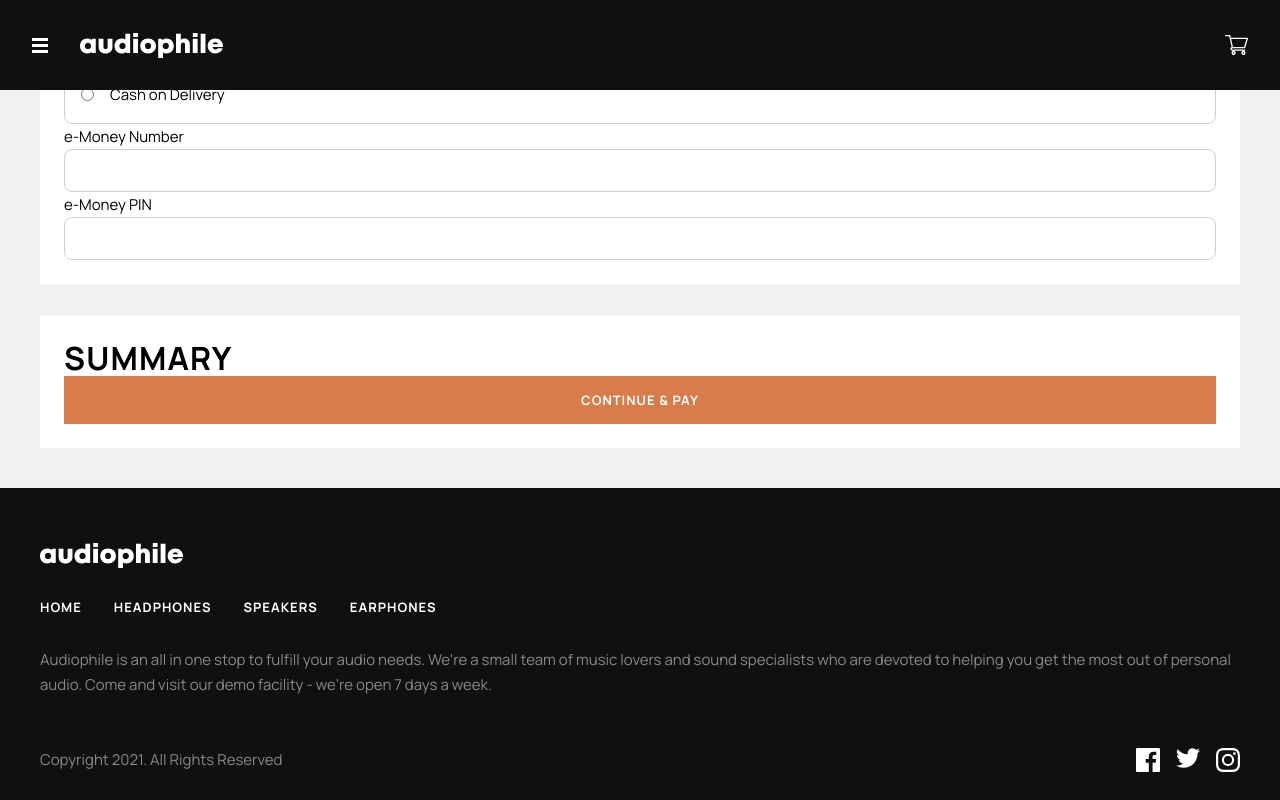
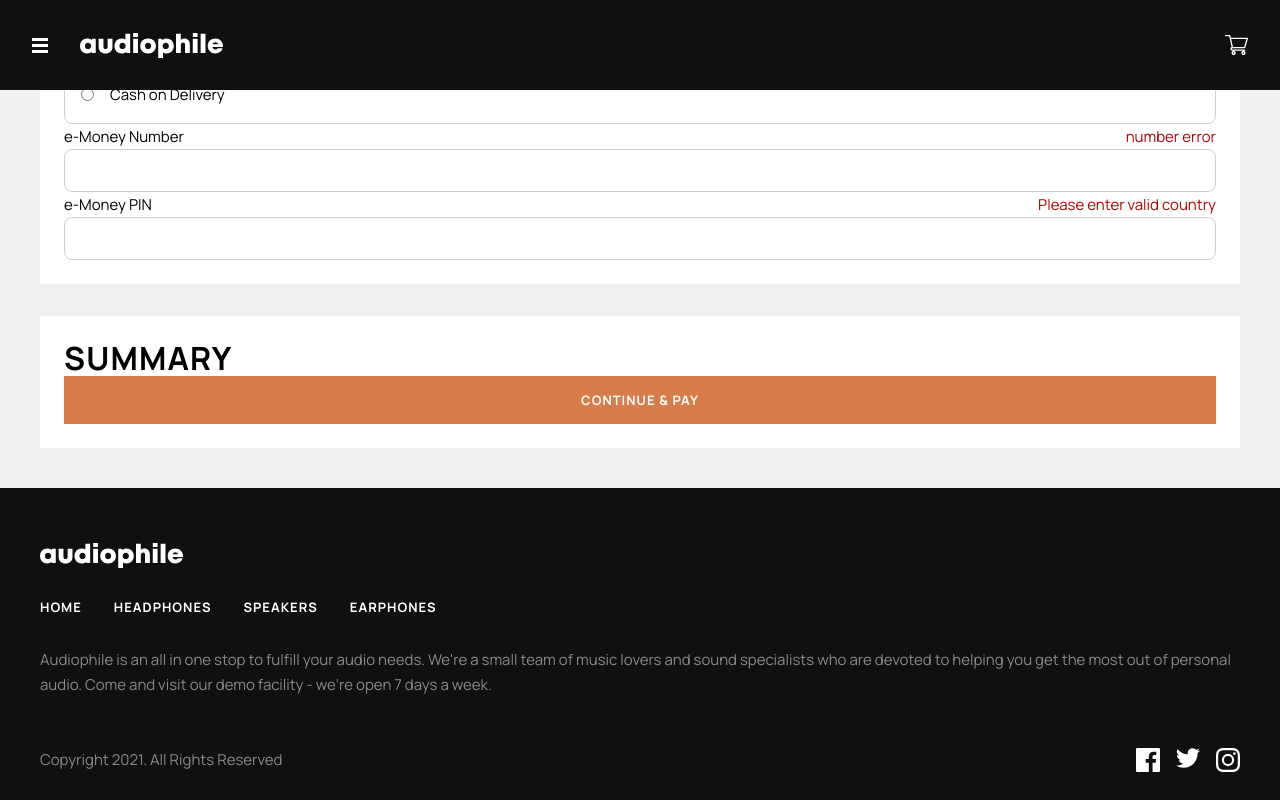
Before and after one commit to russfraze/audiophile-ecommerce-website, a React (Create React App) app: page /checkout in a window 1280 px wide. Both pictures are taken after a click on the button "CONTINUE & PAY". Shown: the part 760-1560 px from the top of the page. Built offline with nearby package versions, Linux system fonts and the light colour scheme.

Commit message:
checkout basic forms functionality finish

```diff
--- a/src/pages/Checkout.js
+++ b/src/pages/Checkout.js
@@ -35,6 +35,18 @@ function Checkout() {
     const [countryTouched, setCountryTouched] = useState(false)
     const countryIsValid = enteredCountry.trim() !== ''
     const enteredCountryIsInvalid = !countryIsValid && countryTouched
+
+    const [enteredMoneyNumber, setEnteredMoneyNumber] = useState('')
+    const [moneyNumberTouched, setMoneyNumberTouched] = useState(false)
+    const moneyNumberIsValid = enteredMoneyNumber.trim().length == 9
+    const enteredMoneyNumberIsInvalid = !moneyNumberIsValid && moneyNumberTouched
+
+    const [enteredMoneyPin, setEnteredMoneyPin] = useState('')
+    const [moneyPinTouched, setMoneyPinTouched] = useState(false)
+    const moneyPinIsValid = enteredMoneyPin.trim().length == 4
+    const enteredMoneyPinIsInvalid = !moneyPinIsValid && moneyPinTouched
+
+
 
 
 
@@ -103,6 +115,25 @@ function Checkout() {
         setCountryTouched(true)
     }
 
+    //------------------------------------------PAYMENT
+
+    const moneyNumInputChangeHandler = (e) => {
+        setEnteredMoneyNumber(e.target.value)
+    }
+
+    const moneyNumInputBlurHandler = () => {
+        setMoneyNumberTouched(true)
+    }
+
+    const moneyPinInputChangeHandler = (e) => {
+        setEnteredMoneyPin(e.target.value)
+    }
+
+    const moneyPinInputBlurHandeler = () => {
+        setMoneyPinTouched(true)
+    }
+
+
     const submitHandler = (e) => {
         e.preventDefault()
 
@@ -113,6 +144,8 @@ function Checkout() {
         setZipTouched(true)
         setCityTouched(true)
         setCountryTouched(true)
+        setMoneyPinTouched(true)
+        setMoneyNumberTouched(true)
 
         if (!nameIsValid) {
             return
@@ -149,6 +182,16 @@ function Checkout() {
         }
         setEnteredCountry('')
 
+        if (!moneyNumberIsValid) {
+            return
+        }
+        setEnteredMoneyNumber('')
+
+        if (!moneyPinIsValid) {
+            return
+        }
+        setEnteredMoneyPin('')
+
         console.log(enteredName)
         console.log(enteredEmail)
         console.log(enteredPhone)
@@ -156,6 +199,8 @@ function Checkout() {
         console.log(enteredCity)
         console.log(enteredZip)
         console.log(enteredCountry)
+        console.log(enteredMoneyNumber)
+        console.log(enteredMoneyPin)
 
         setNameTouched(false)
         setEmailTouched(false)
@@ -164,6 +209,8 @@ function Checkout() {
         setCityTouched(false)
         setZipTouched(false)
         setCountryTouched(false)
+        setMoneyNumberTouched(false)
+        setMoneyPinTouched(false)
     }
 
 
@@ -239,23 +286,29 @@ function Checkout() {
                     <fieldset>
                         <legend className='black' htmlFor='name'>Payment Method</legend>
                         <div className={styles.radial__field}>
-                            <input type='radio' value='e-money' name='method' id='method1'/>
+                            <input type='radio' value='e-money' name='method' id='method1' />
                             <p className='black'>e-Money</p>
                         </div>
                         <div className={styles.radial__field}>
-                            <input type='radio' value='cash' name='method' id='method2'/>
+                            <input type='radio' value='cash' name='method' id='method2' />
                             <p className='black'>Cash on Delivery</p>
                         </div>
                     </fieldset>
 
                     <div className={styles.checkout__inputGroup}>
-                        <label className='black' htmlFor='name'>e-Money Number</label>
-                        <input type='text' />
+                        <div className={styles.checkout__labelError}>
+                            <label className='black' htmlFor='name'>e-Money Number</label>
+                            {enteredMoneyNumberIsInvalid && <p className={styles.error}>number error</p>}
+                        </div>
+                        <input onBlur={moneyNumInputBlurHandler} onChange={moneyNumInputChangeHandler} value={enteredMoneyNumber} type='text' />
                     </div>
 
                     <div className={styles.checkout__inputGroup}>
-                        <label className='black' htmlFor='name'>e-Money PIN</label>
-                        <input type='text' />
+                        <div className={styles.checkout__labelError}>
+                            <label className='black' htmlFor='name'>e-Money PIN</label>
+                            {enteredMoneyPinIsInvalid && <p className={styles.error}>Please enter valid country</p>}
+                        </div>
+                        <input onBlur={moneyPinInputBlurHandeler} onChange={moneyPinInputChangeHandler} value={enteredMoneyPin} type='text' />
                     </div>
 
                 </form>
```
